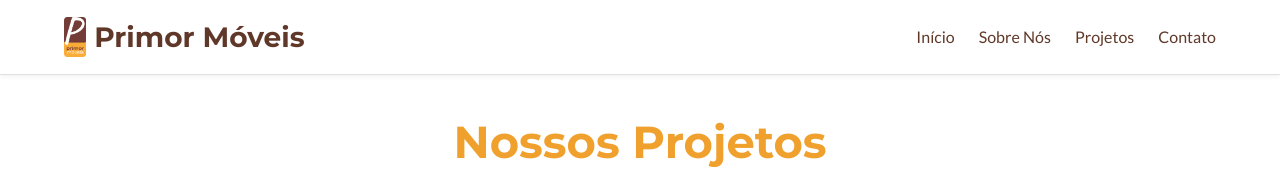
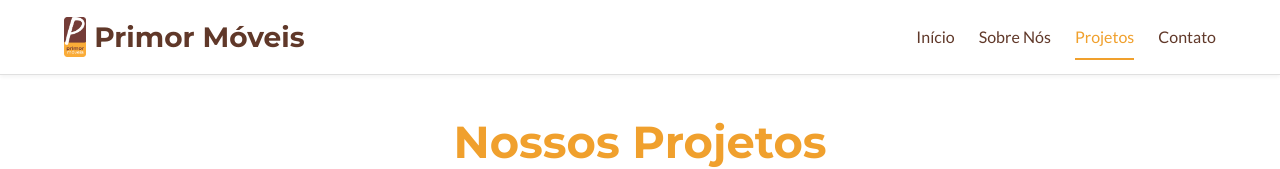
Before and after one commit to GustavoAlbuquerquee/primor-moveis, a Next.js app: page /projetos in a window 1280 px wide. Shown: the top 169 px of the page. Built offline with nearby package versions, Linux system fonts and the light colour scheme.

Commit message:
refactor: Organizar o código do componente Header para melhor legibilidade

```diff
--- a/src/components/Header/index.tsx
+++ b/src/components/Header/index.tsx
@@ -3,10 +3,10 @@
 
 import Link from "next/link";
 import * as S from "./styles";
-// import { usePathname } from 'next/navigation'; // Para links ativos
+import { usePathname } from "next/navigation"; // Para links ativos
 
 const Header = () => {
-  // const pathname = usePathname(); // Para links ativos
+  const pathname = usePathname(); // Para links ativos
 
   return (
     <S.HeaderWrapper>
@@ -15,12 +15,29 @@ const Header = () => {
         <S.LogoContainer href="/">
           <S.Logo src="/cropped-logo-primor.png" alt="Logo Primor Móveis" />
           <S.LogoText>Primor Móveis</S.LogoText>{" "}
-        </S.LogoContainer>
+        </S.LogoContainer>{" "}
         <S.Nav>
-          <S.NavLink href="/">Início</S.NavLink>
-          <S.NavLink href="/sobre">Sobre Nós</S.NavLink>
-          <S.NavLink href="/projetos">Projetos</S.NavLink>
-          <S.NavLink href="/contato">Contato</S.NavLink>
+          <S.NavLink href="/" className={pathname === "/" ? "active" : ""}>
+            Início
+          </S.NavLink>
+          <S.NavLink
+            href="/sobre"
+            className={pathname === "/sobre" ? "active" : ""}
+          >
+            Sobre Nós
+          </S.NavLink>
+          <S.NavLink
+            href="/projetos"
+            className={pathname === "/projetos" ? "active" : ""}
+          >
+            Projetos
+          </S.NavLink>
+          <S.NavLink
+            href="/contato"
+            className={pathname === "/contato" ? "active" : ""}
+          >
+            Contato
+          </S.NavLink>
         </S.Nav>
         {/* <S.MobileMenuButton>☰</S.MobileMenuButton> */}
       </S.NavContainer>
```
